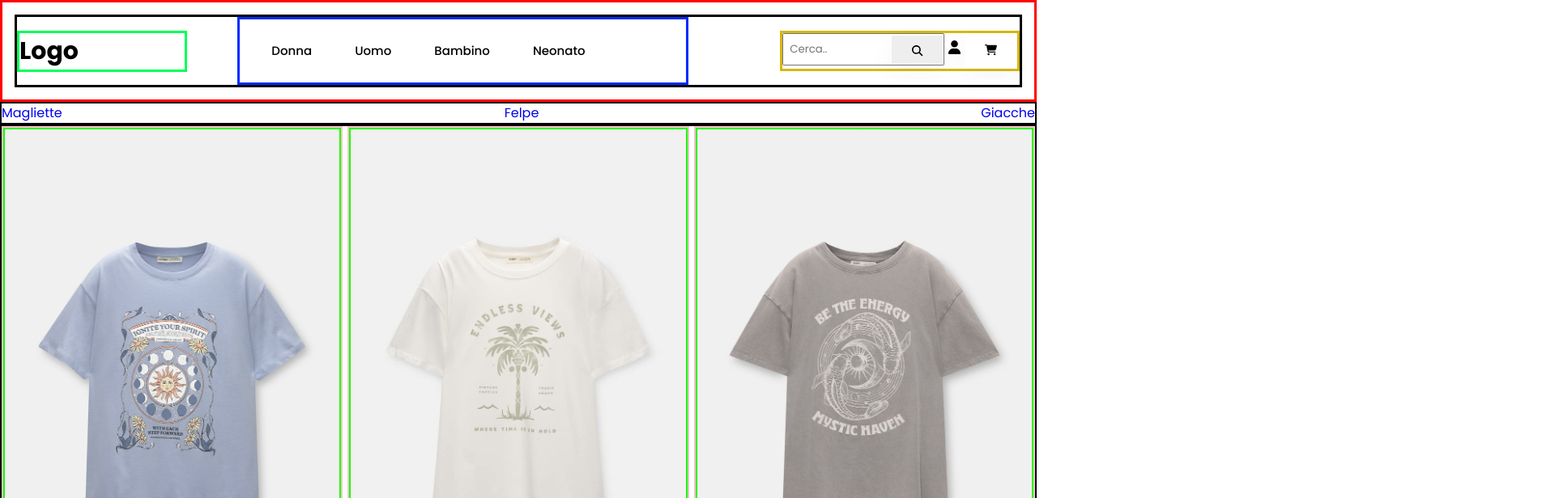
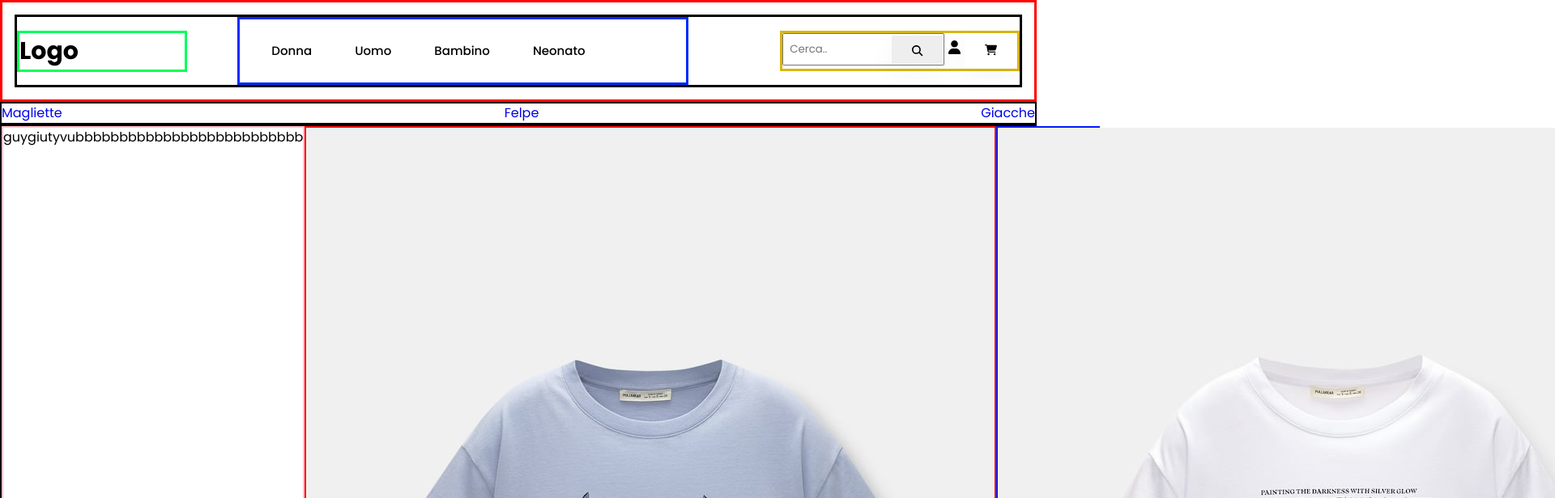
Before and after one commit to zMattyPower/ecommerce-project, a React (Create React App) app: page /Donna/Magliette in a window 1280 px wide. Shown: the top 616 px of the page at 81% size, 1920 px wide, since content can reach past the window. Built offline with nearby package versions, Linux system fonts and the light colour scheme.

Commit message:
donna magliette

```diff
--- a/src/pages/DonnaMagliette.css
+++ b/src/pages/DonnaMagliette.css
@@ -1,19 +1,34 @@
 
-div.riga_prod{
+div.riga1_prod{
     border: 2px solid black;
     display: flex;
     justify-content: space-between;
     color: blue;
 }
 
-div.riga_prod div.prod{
+div.riga2_prod{
+    border: 2px solid black;
+    display: flex;
+}
+
+
+div.riga2_1_prod {
     border: 2px solid pink;
-    width: 33%;
+}
+
+div.riga2_2_1_prod {
+    border: 2px solid rgb(255, 0, 0);
+    background-color: red;
+}
+
+div.riga2_2_prod div.prod img{
+    border: 2px solid rgb(200, 0, 255);
+
 
 }
 
-div.riga_prod div.prod img{
-    border: 2px solid rgb(21, 255, 0);
-    width: 100%;
-    background-color: red;
+div.riga2_2_2_prod {
+    border: 2px solid rgb(0, 26, 255);
+    background-color: rgb(8, 0, 255);
+    width: 10%;
 }
--- a/src/pages/DonnaMagliette.jsx
+++ b/src/pages/DonnaMagliette.jsx
@@ -15,12 +15,21 @@ function DonnaMagliette() {
   return (
     <>
       <div className="contenitore_cat">
-      <div className="riga_prod">
+
+      <div className="riga1_prod"> {/* riga 1*/}
       <Link to="#">Magliette</Link>
       <Link to="/Donna/Felpe">Felpe</Link>
       <Link to="/Donna/Giacche">Giacche</Link>
       </div>
-        <div className="riga_prod">
+
+      <div className="riga2_prod"> {/* riga 2 */}
+
+        <div className="riga2_1_prod"> {/* riga 2 e colonna 1 */}
+        guygiutyvubbbbbbbbbbbbbbbbbbbbbbbbbb
+        </div>
+
+        <div className="riga2_2_1_prod"> {/* riga 2 e colonna 2 */}
+
           <div className="prod">
             <img src = {d_maglietta_1_1} alt ="d_maglietta_1_1"></img>
           </div>
@@ -35,7 +44,7 @@ function DonnaMagliette() {
 
         </div>
 
-        <div className="riga_prod">
+        <div className="riga2_2_2_prod">
           <div className="prod">
             <img src = {d_maglietta_1_2} alt ="d_maglietta_1_1"></img>
           </div>
@@ -49,6 +58,7 @@ function DonnaMagliette() {
           </div>
 
         </div>
+        </div>
       </div>
     </>
   );
```
